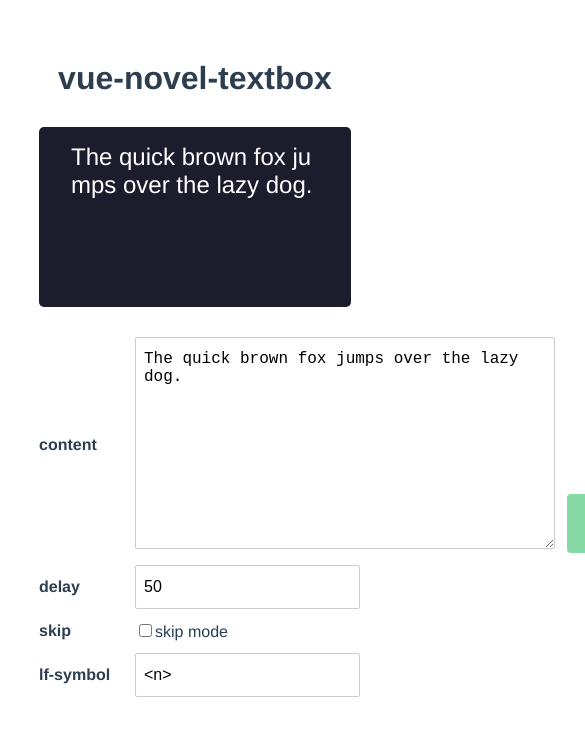
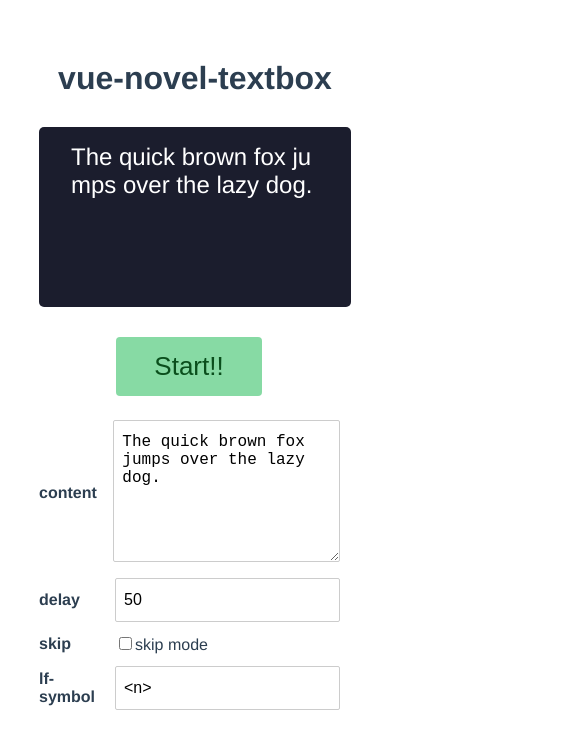
Before and after one commit to yusuke-n/vue-novel-textbox, a Vue app: page / in a window 390 px wide. Shown: the top 748 px of the page, 585 px wide, since content can reach past the window. Built offline with nearby package versions, Linux system fonts and the light colour scheme.

Commit message:
chore: デモページをレスポンした

```diff
--- a/src/App.vue
+++ b/src/App.vue
@@ -20,7 +20,7 @@
         <div class="input-wrapper">
         <label>content</label>
         <div class="field">
-          <textarea class="text-input" placeholder="input text" v-model="str"/>
+          <textarea class="text-input" placeholder="input sentence(s)" v-model="str"/>
         </div>
       </div>
       <div class="input-wrapper">
@@ -139,9 +139,12 @@ body {
         background: #87daa4;
         border-radius: 4px;
         font-size: 26px;
+        color: #0a4e1c;
         cursor: pointer;
-        &:hover {
+        &:hover,
+        &:active {
           background: #afe6c2;
+          color: #3b8e51;
         }
       }
     }
@@ -207,4 +210,29 @@ textarea {
   height: 100%;
   padding: 16px 32px
 }
+
+@media (max-width: 768px) {
+  .control {
+    flex-wrap: wrap-reverse;
+    .container.start {
+      margin-bottom: 24px;
+    }
+  }
+  textarea {
+    width: 100%;
+    height: 142px;
+  }
+}
+
+@media (max-width: 992px) {
+  .input-wrapper {
+    label {
+      flex-basis: 60px;
+      width: 60px;
+    }
+  }
+  textarea {
+    width: 100%;
+  }
+}
 </style>
```
